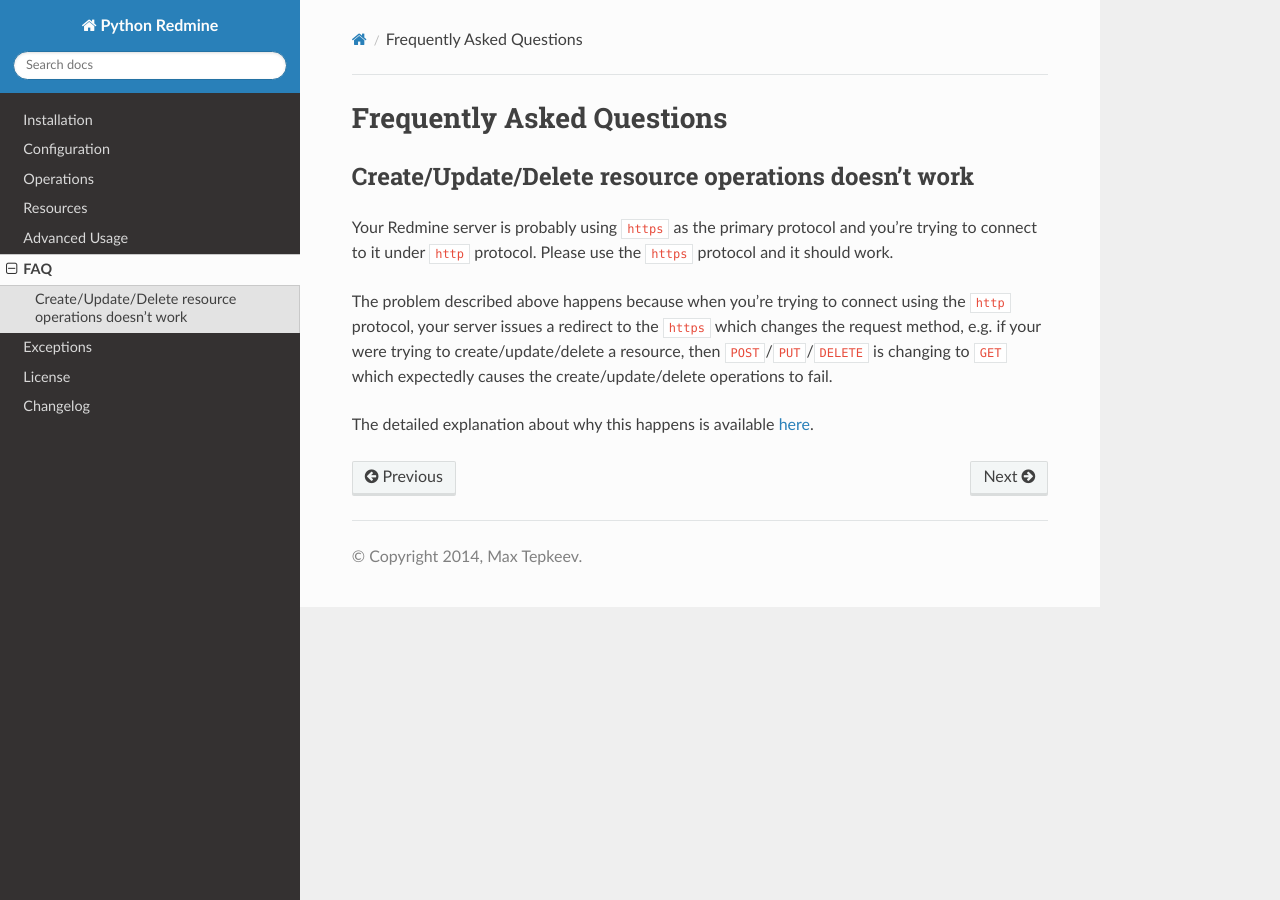
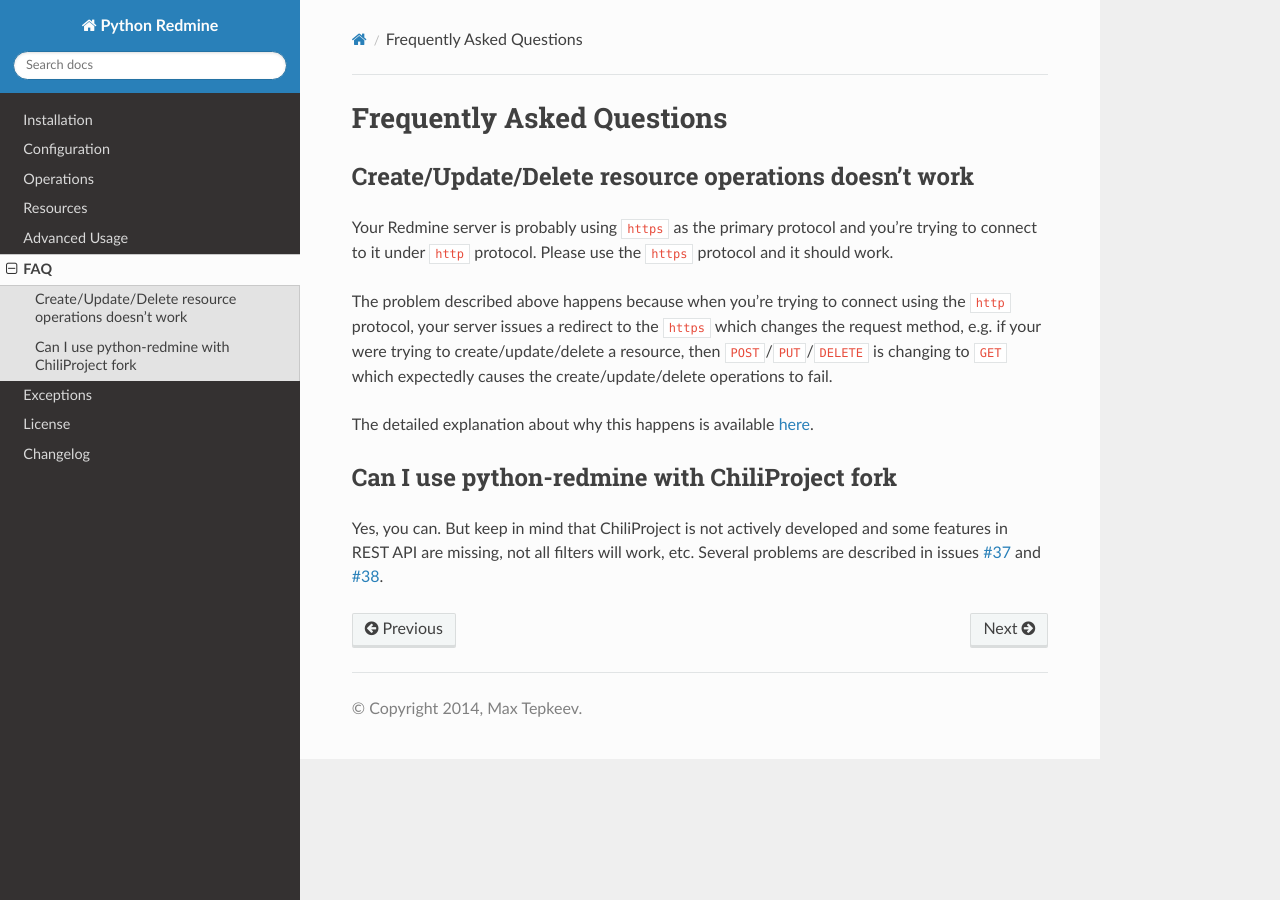
Before and after one commit to maxtepkeev/python-redmine, a Sphinx documentation site: the page built from docs/faq.rst, in a window 1280 px wide. Built offline with Sphinx 7.4.7 and the Read the Docs theme 2.0.0, drawn with Linux system fonts in a browser that asks for light colours.

Commit message:
faq update

```diff
--- a/docs/faq.rst
+++ b/docs/faq.rst
@@ -14,3 +14,10 @@
 
 The detailed explanation about why this happens is available `here <https://github.com/kennethreitz/requests/
 issues/1704>`__.
+
+Can I use python-redmine with ChiliProject fork
+-----------------------------------------------
+
+Yes, you can. But keep in mind that ChiliProject is not actively developed and some features in REST API are
+missing, not all filters will work, etc. Several problems are described in issues `#37 <https://github.com/
+maxtepkeev/python-redmine/issues/37>`_ and `#38 <https://github.com/maxtepkeev/python-redmine/issues/38>`_.
```
